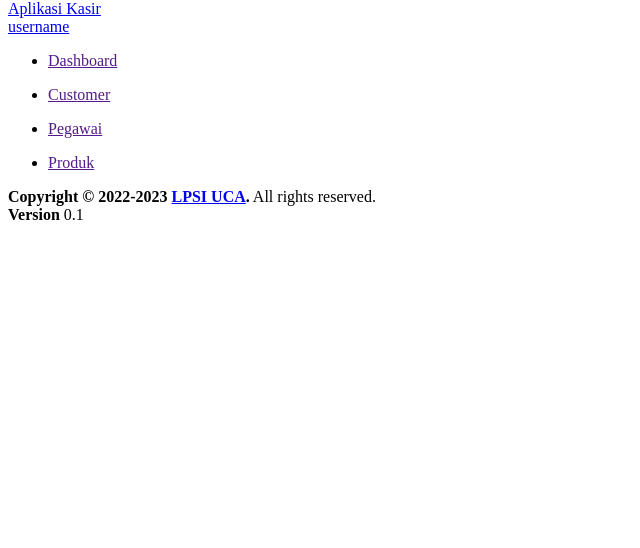
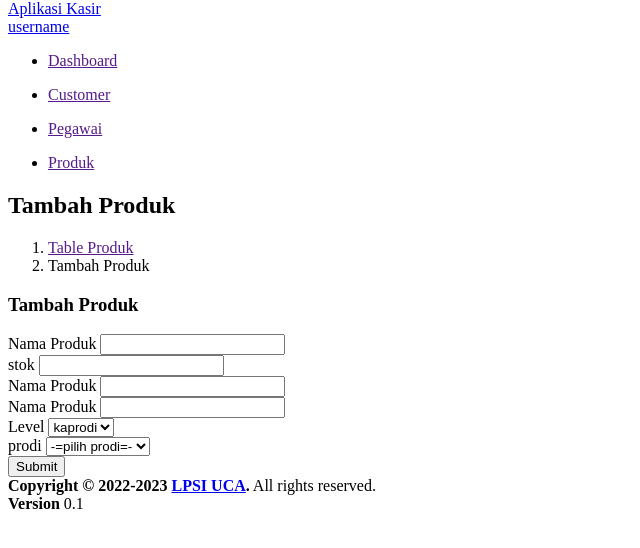
Before and after one commit to azkifairuz/applikasi-kasir, a PHP site: template app/Views/admin/v_addProduk.php in a window 1280 px wide. Shown: the part 140-688 px from the top of the page, without its empty margins (0-640 px from the left). Run offline with PHP 8.4, Linux system fonts and the light colour scheme; the template is opened without the code that fills it, so the values that code supplies are empty.

Commit message:
feat: view add produk

```diff
--- a/app/Models/ModelProduk.php
+++ b/app/Models/ModelProduk.php
@@ -8,13 +8,13 @@
 {
     public function getDataProduk()
     {
-        $query = $this->db->query("SELECT a.id_produk, a.`nm_produk`,a.`stok`,a.`deskripsi`,a.`harga_beli`,a.`harga_jual`,b.nm_supplier,c.nm_satuan FROM `produk` a INNER JOIN supplier b ON a.`id_supplier`= b.id_supplier INNER JOIN satuan c ON a.`id_satuan` = c.id_satuan INNER JOIN kat_produk d ON a.`id_kategori` = d.id_kategori ");
+        $query = $this->db->query("SELECT a.id_produk, a.`nm_produk`,a.`stok`,a.`deskripsi`,a.`harga_beli`,a.`harga_jual`,b.nm_supplier,c.nm_satuan,d.nm_kategori FROM `produk` a INNER JOIN supplier b ON a.`id_supplier`= b.id_supplier INNER JOIN satuan c ON a.`id_satuan` = c.id_satuan INNER JOIN kat_produk d ON a.`id_kategori` = d.id_kategori ");
         return $query->getResult();
     }
 
     public function getDataProdukById($idProduk)
     {
-        $query = $this->db->query("SELECT a.id_produk ,a.`nm_produk`,a.`stok`,a.`deskripsi`,a.`harga_beli`,a.`harga_jual`,b.nm_supplier,c.nm_satuan FROM `produk` a INNER JOIN supplier b ON a.`id_supplier`= b.id_supplier INNER JOIN satuan c ON a.`id_satuan` = c.id_satuan INNER JOIN kat_produk d ON a.`id_kategori` = d.id_kategori where a.id_produk = '$idProduk'");
+        $query = $this->db->query("SELECT a.id_produk ,a.`nm_produk`,a.`stok`,a.`deskripsi`,a.`harga_beli`,a.`harga_jual`,b.nm_supplier,c.nm_satuan,d.nm_kategori FROM `produk` a INNER JOIN supplier b ON a.`id_supplier`= b.id_supplier INNER JOIN satuan c ON a.`id_satuan` = c.id_satuan INNER JOIN kat_produk d ON a.`id_kategori` = d.id_kategori where a.id_produk = '$idProduk'");
         return $query->getResult();
     }
 
--- a/app/Views/admin/v_addProduk.php
+++ b/app/Views/admin/v_addProduk.php
@@ -0,0 +1,91 @@
+<?php echo view('layout/header'); ?>
+<!-- Content Wrapper. Contains page content -->
+<div class="content-wrapper">
+  <!-- Content Header (Page header) -->
+  <section class="content-header">
+    <div class="container-fluid">
+      <div class="row mb-2">
+        <div class="col-sm-6">
+          <h1>Tambah Produk</h1>
+        </div>
+        <div class="col-sm-6">
+          <ol class="breadcrumb float-sm-right">
+            <li class="breadcrumb-item"><a href="<?php echo base_url('produk') ?>">Table Produk</a></li>
+            <li class="breadcrumb-item active">Tambah Produk</li>
+          </ol>
+        </div>
+      </div>
+    </div><!-- /.container-fluid -->
+  </section>
+    <!-- Main content -->
+    <section class="content">
+      <form name="tambahdata" method="POST" action="<?php echo base_url('user/tambahUser/') ?>">
+        <div class="container-fluid">
+          <div class="row">
+            <!-- left column -->
+            <div class="col-md-6">
+              <!-- general form elements -->
+              <div class="card card-primary">
+                <div class="card-header">
+                  <h3 class="card-title">Tambah Produk</h3>
+                </div>
+                <!-- /.card-header -->
+                <!-- form start -->
+
+                <div class="card-body">
+                  <div class="form-group">
+                    <label>Nama Produk</label>
+                    <input type="text" name="nmProduk" class="form-control">
+                  </div>
+                  <div class="form-group">
+                    <label>stok</label>
+                    <input type="number" name="stok" class="form-control">
+                  </div>
+                  <div class="form-group">
+                    <label>Nama Produk</label>
+                    <input type="text" name="nmProduk" class="form-control">
+                  </div>
+                  <div class="form-group">
+                    <label>Nama Produk</label>
+                    <input type="text" name="nmProduk" class="form-control">
+                  </div>
+                  <div class="form-group">
+                    <label>Level</label>
+                    <select name="satuan" id="" class="form-control">
+                      <option value="2">kaprodi</option>
+                      <option value="3">dekan</option>
+                      <option value="4">wr1</option>
+                    </select>
+                  </div>
+                  <div class="form-group">
+                    <label>prodi</label>
+                    <select name="kdProdi" id="" class="form-control">
+                      <option value="">-=pilih prodi=-</option>
+                      <?php
+                      foreach ($kd_prodi as $key) {
+                        echo '<option value="'.$key->kd_prodi.'">'.$key->nm_prodi.'</option>';
+                      }
+                      ?>
+
+
+                    </select>
+                  </div>
+                </div>
+                <div class="card-footer">
+                  <button type="submit" class="btn btn-primary">Submit</button>
+                </div>
+              </div>
+              <!-- /.card -->
+
+            </div>
+          </div>
+
+      </form>
+  </section>
+</div>
+
+
+
+
+
+<?php echo view('layout/footer'); ?>
--- a/app/Views/layout/header.php
+++ b/app/Views/layout/header.php
@@ -131,7 +131,7 @@
                 </a>
               </li>
               <li class="nav-item">
-                <a href="<?php echo base_url('prodi'); ?>" class="nav-link">
+                <a href="<?php echo base_url('produk'); ?>" class="nav-link">
                   <p>Produk</p>
                 </a>
               </li>
```
Also changed, not shown: app/Controllers/Produk.php (+8 -0 lines), app/Views/admin/v_produk.php (+27 -9 lines).
